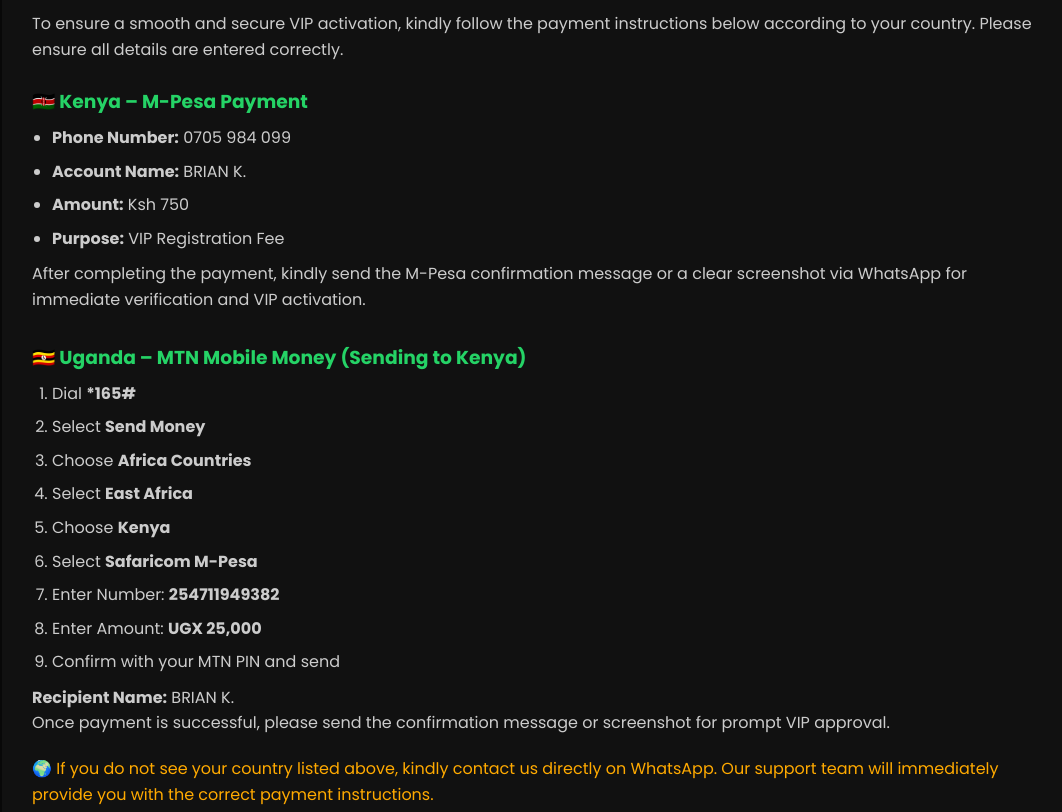
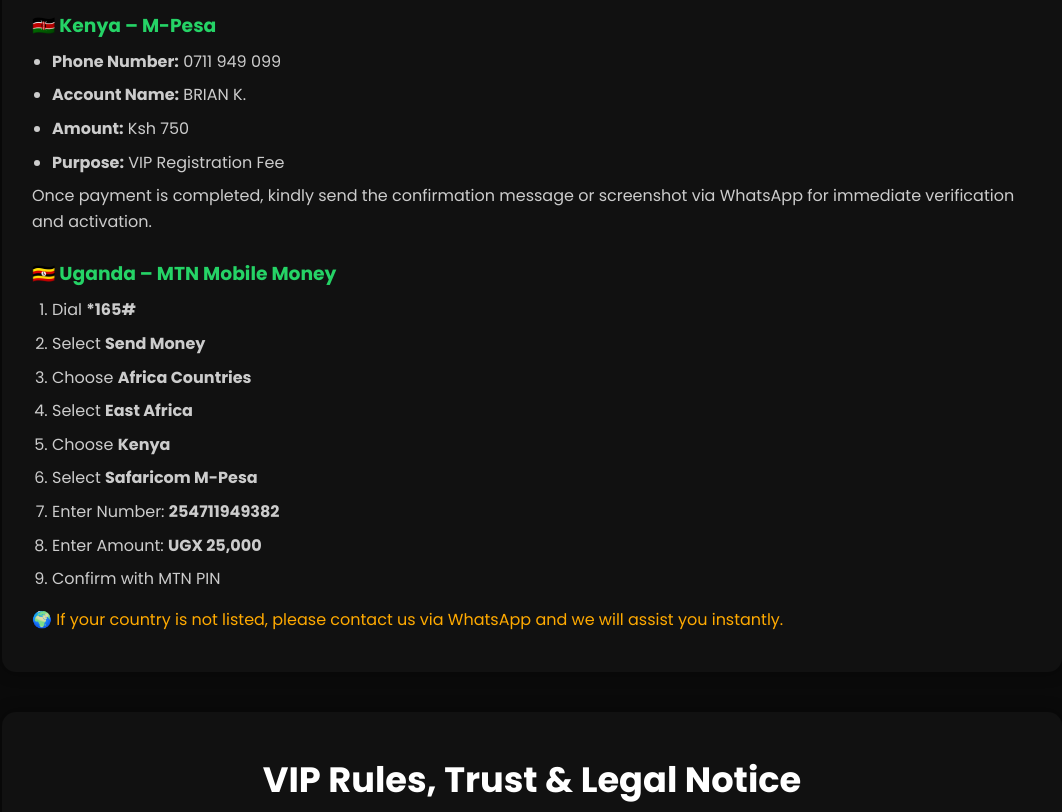
Before and after one commit to coolkid-official/Coolkid01, a plain HTML site: page index.html in a window 1280 px wide. Shown: the part 2640-3452 px from the top of the page, without its empty margins (108-1170 px from the left). Drawn offline with Linux system fonts and the light colour scheme.

Commit message:
Update index.html

```diff
--- a/index.html
+++ b/index.html
@@ -265,7 +265,6 @@
 
 <section class="section">
   <h2>Registration Fees & Payment Methods</h2>
-
   <table>
     <tr>
       <th>Country</th>
@@ -282,29 +281,23 @@
   </table>
 </section>
 
-<!-- ✅ NEW EXTENDED PAYMENT DETAILS SECTION -->
 <section class="section">
   <h2>Official Payment Instructions</h2>
 
-  <p>
-    To ensure a smooth and secure VIP activation, kindly follow the payment instructions below
-    according to your country. Please ensure all details are entered correctly.
-  </p>
-
-  <h3 style="margin-top:25px;color:#25d366;">🇰🇪 Kenya – M-Pesa Payment</h3>
+  <h3 style="color:#25d366;">🇰🇪 Kenya – M-Pesa</h3>
   <ul>
-    <li><strong>Phone Number:</strong> 0705 984 099</li>
+    <li><strong>Phone Number:</strong> 0711 949 099</li>
     <li><strong>Account Name:</strong> BRIAN K.</li>
     <li><strong>Amount:</strong> Ksh 750</li>
     <li><strong>Purpose:</strong> VIP Registration Fee</li>
   </ul>
 
-  <p style="margin-top:10px;">
-    After completing the payment, kindly send the M-Pesa confirmation message or a clear screenshot
-    via WhatsApp for immediate verification and VIP activation.
+  <p>
+    Once payment is completed, kindly send the confirmation message or screenshot via WhatsApp
+    for immediate verification and activation.
   </p>
 
-  <h3 style="margin-top:30px;color:#25d366;">🇺🇬 Uganda – MTN Mobile Money (Sending to Kenya)</h3>
+  <h3 style="color:#25d366;margin-top:25px;">🇺🇬 Uganda – MTN Mobile Money</h3>
   <ol>
     <li>Dial <strong>*165#</strong></li>
     <li>Select <strong>Send Money</strong></li>
@@ -314,18 +307,11 @@
     <li>Select <strong>Safaricom M-Pesa</strong></li>
     <li>Enter Number: <strong>254711949382</strong></li>
     <li>Enter Amount: <strong>UGX 25,000</strong></li>
-    <li>Confirm with your MTN PIN and send</li>
+    <li>Confirm with MTN PIN</li>
   </ol>
 
-  <p style="margin-top:10px;">
-    <strong>Recipient Name:</strong> BRIAN K.<br>
-    Once payment is successful, please send the confirmation message or screenshot
-    for prompt VIP approval.
-  </p>
-
-  <p style="margin-top:20px;color:#ffaa00;">
-    🌍 If you do not see your country listed above, kindly contact us directly on WhatsApp.
-    Our support team will immediately provide you with the correct payment instructions.
+  <p style="color:#ffaa00;margin-top:15px;">
+    🌍 If your country is not listed, please contact us via WhatsApp and we will assist you instantly.
   </p>
 </section>
 
@@ -344,7 +330,7 @@
 </section>
 
 <section class="section" style="text-align:center;">
-  <a class="btn btn-primary" href="https://wa.me/254113206503">REGISTER VIP VIA WHATSAPP</a>
+  <a class="btn btn-primary whatsapp-track" href="https://wa.me/254113206503">REGISTER VIP VIA WHATSAPP</a>
   <a class="btn btn-accent" href="https://t.me/coolkidtips" target="_blank">JOIN TELEGRAM</a>
 </section>
 
@@ -355,19 +341,15 @@
 </footer>
 
 <div class="mobile-cta">
-  <a href="https://wa.me/254113206503">JOIN VIP VIA WHATSAPP</a>
+  <a class="whatsapp-track" href="https://wa.me/254113206503">JOIN VIP VIA WHATSAPP</a>
 </div>
 
 <script>
+  // Particle animation
   const canvas = document.getElementById("particle-canvas");
   const ctx = canvas.getContext("2d");
-
-  function resize() {
-    canvas.width = innerWidth;
-    canvas.height = innerHeight;
-  }
-  resize();
-  addEventListener("resize", resize);
+  function resize(){canvas.width=innerWidth;canvas.height=innerHeight;}
+  resize(); addEventListener("resize", resize);
 
   const particles = Array.from({length:80},()=>({
     x:Math.random()*canvas.width,
@@ -392,9 +374,17 @@
   }
   animate();
 
+  // Audio
   const audio = document.getElementById("vipAudio");
   document.getElementById("playAudio").onclick = () => audio.play();
   document.getElementById("pauseAudio").onclick = () => audio.pause();
+
+  // WhatsApp Click Tracking (non-intrusive)
+  document.querySelectorAll(".whatsapp-track").forEach(btn=>{
+    btn.addEventListener("click",()=>{
+      console.log("WhatsApp CTA clicked:", new Date().toISOString());
+    });
+  });
 
   setTimeout(()=>{
     window.scrollTo({ top: innerHeight*0.6, behavior:"smooth" });
```
